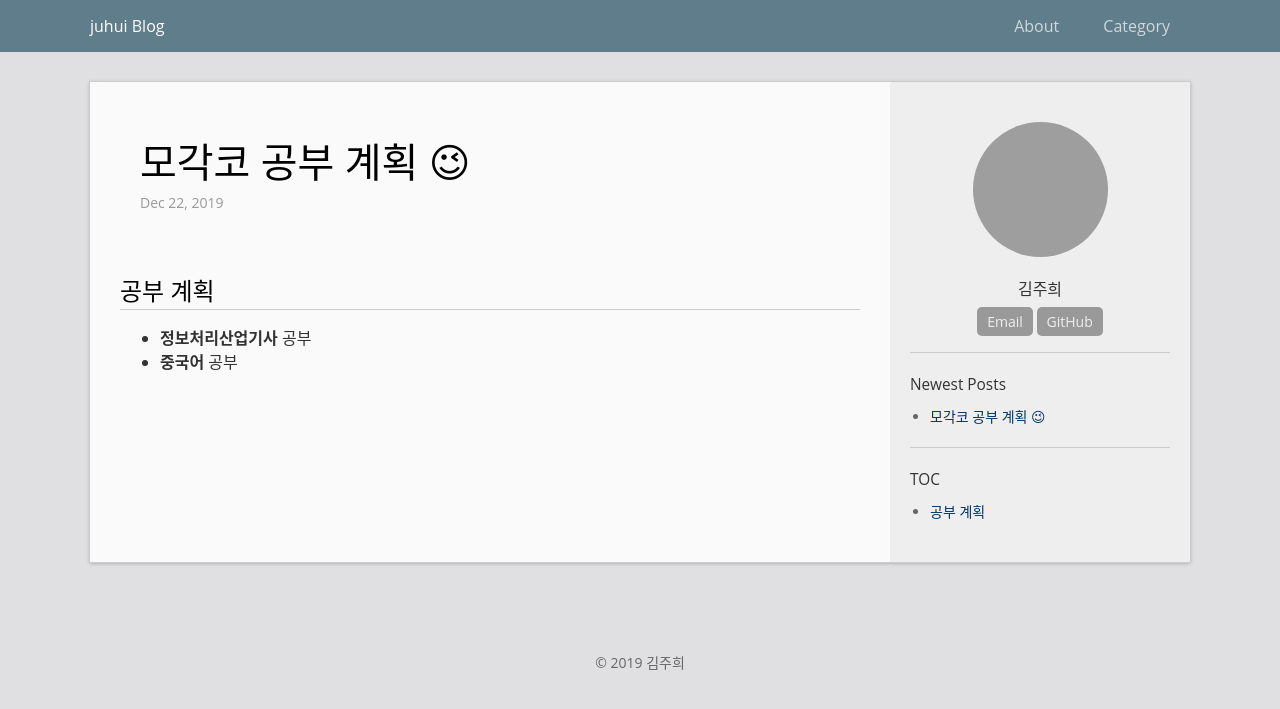
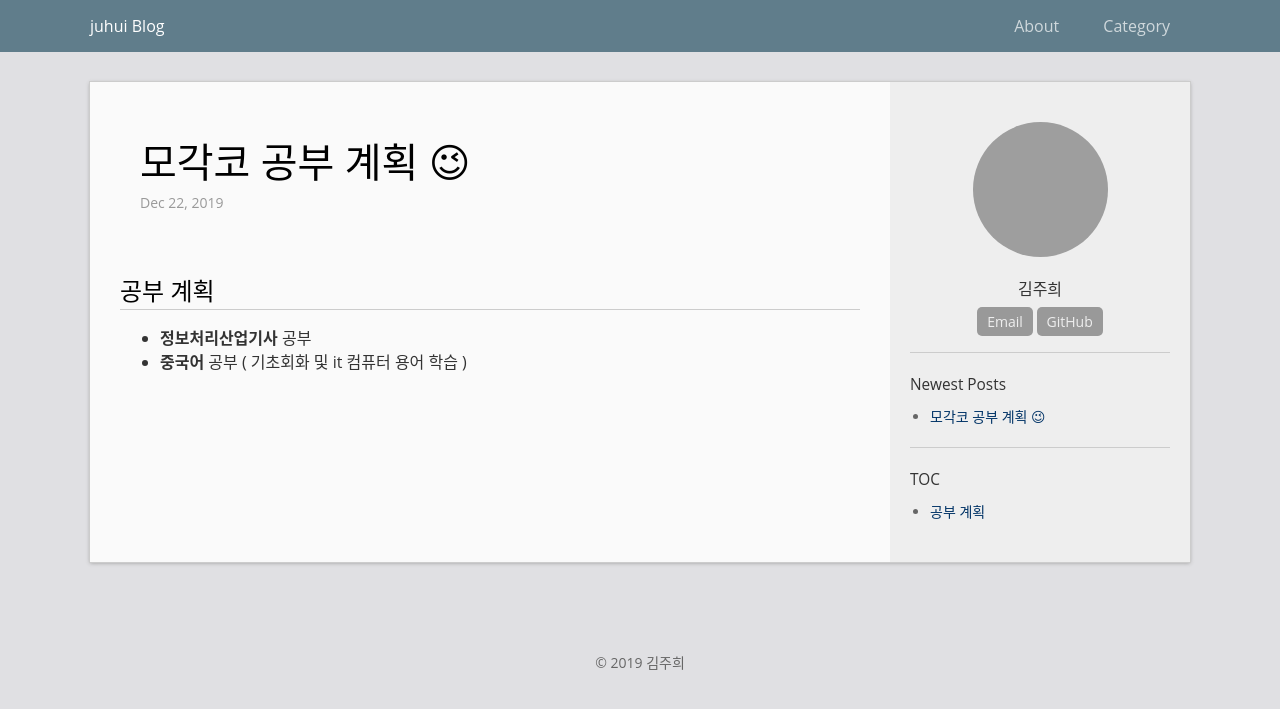
Before and after one commit to juhui-ui/juhui-ui.github.io, a Jekyll site: the page built from _posts/2014-12-30-welcome-to-jekyll.markdown, in a window 1280 px wide. Shown: the top 709 px of the page. Built offline with Jekyll 4.4.1, drawn with Linux system fonts in a browser that asks for light colours; emoji names are drawn with the system emoji font; grey boxes are pictures that could not be loaded.

Commit message:
Update 2014-12-30-welcome-to-jekyll.markdown

```diff
--- a/_posts/2014-12-30-welcome-to-jekyll.markdown
+++ b/_posts/2014-12-30-welcome-to-jekyll.markdown
@@ -10,4 +10,4 @@ permalink: /archivers/hello
 
 
 * **정보처리산업기사** 공부
-* **중국어** 공부
+* **중국어** 공부 ( 기초회화 및 it 컴퓨터 용어 학습 )
```
